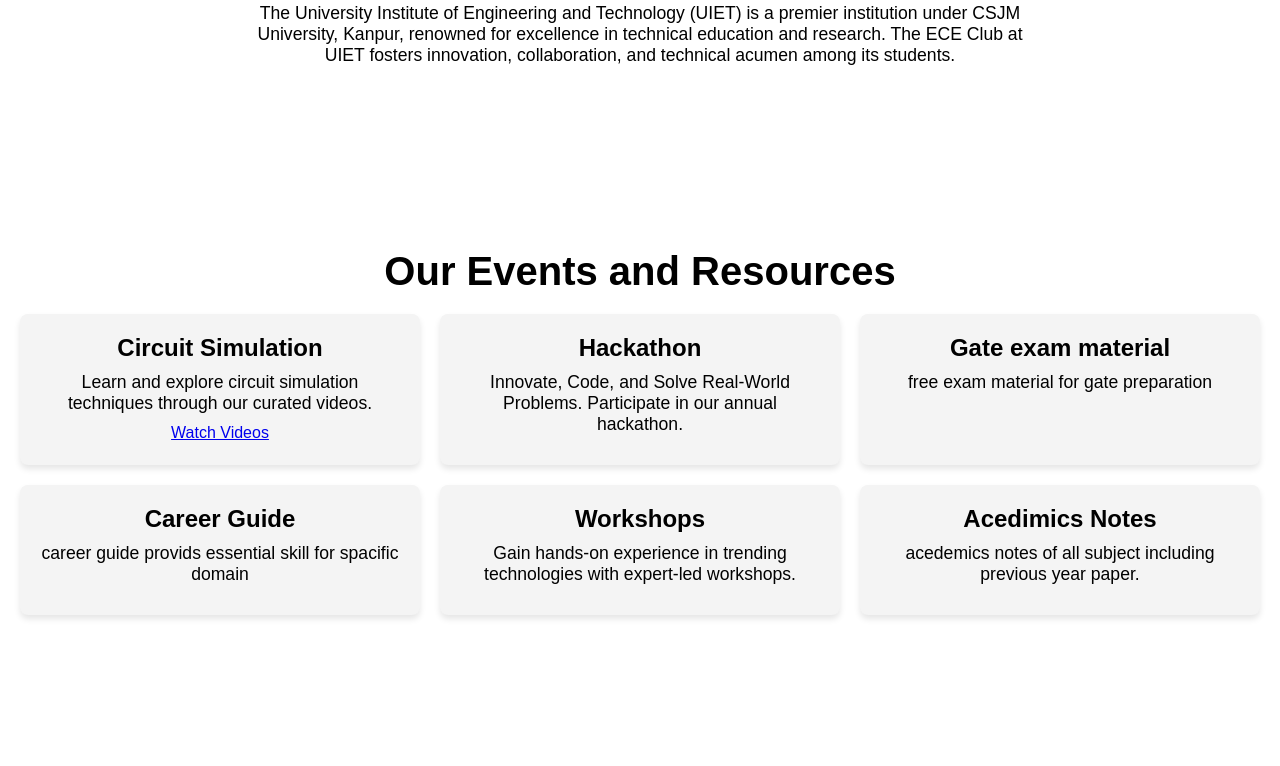
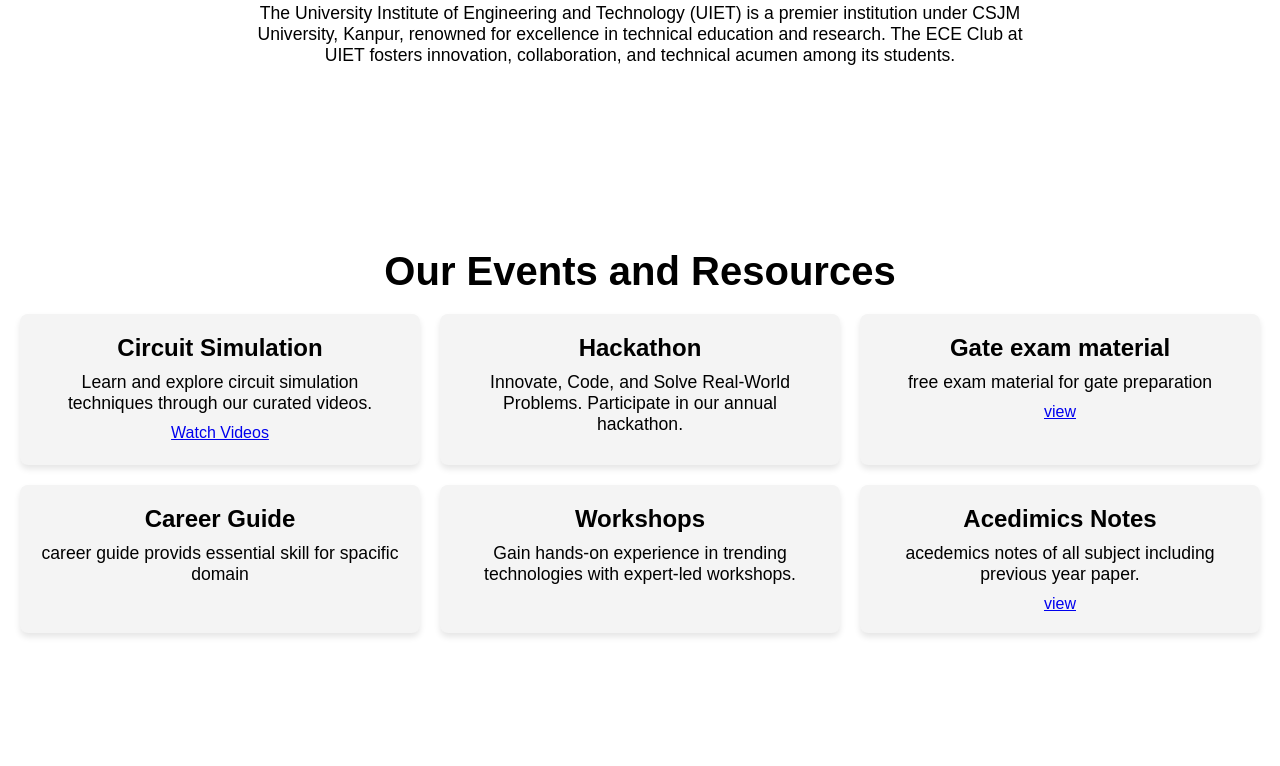
Before and after one commit to chandank0/ECE_CLUB_UIET-K, a plain HTML site: page index.html in a window 1280 px wide. Shown: the part 458-1224 px from the top of the page. Drawn offline with Linux system fonts and the light colour scheme.

Commit message:
Update index.html

```diff
--- a/index.html
+++ b/index.html
@@ -167,6 +167,7 @@
             <div class="event">
                 <h3>Gate exam material</h3>
                 <p>free exam material for gate preparation </p>
+                 <a href="https://chandank0.github.io/gate_examECE/">view</a>
             </div>
             <div class="event">
                 <h3>Career Guide</h3>
@@ -179,6 +180,8 @@
             <div class="event">
                 <h3>Acedimics Notes</h3>
                 <p> acedemics notes of all subject including previous year paper.</p>
+                <a href="https://chandank0.github.io/codsoft-project-repo-github/">view</a>
+
         </div>
     </section>
 
```
